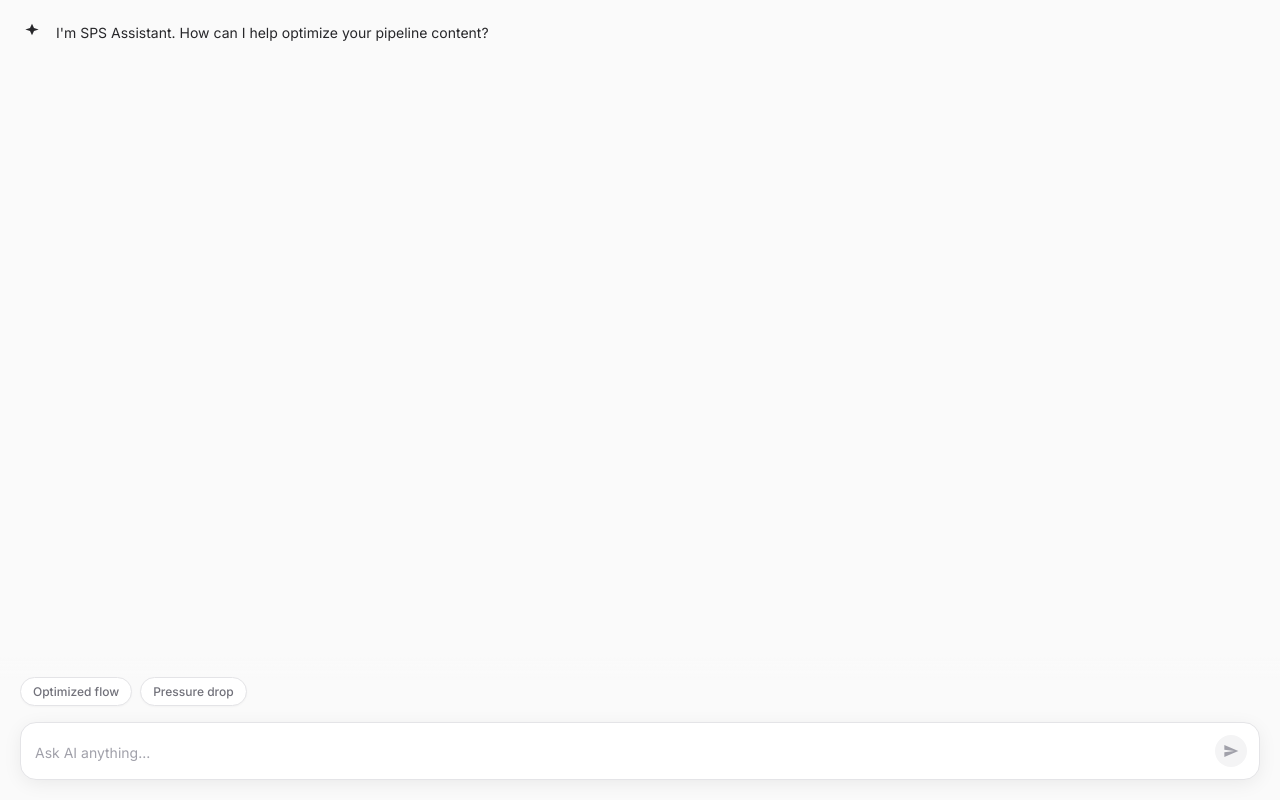
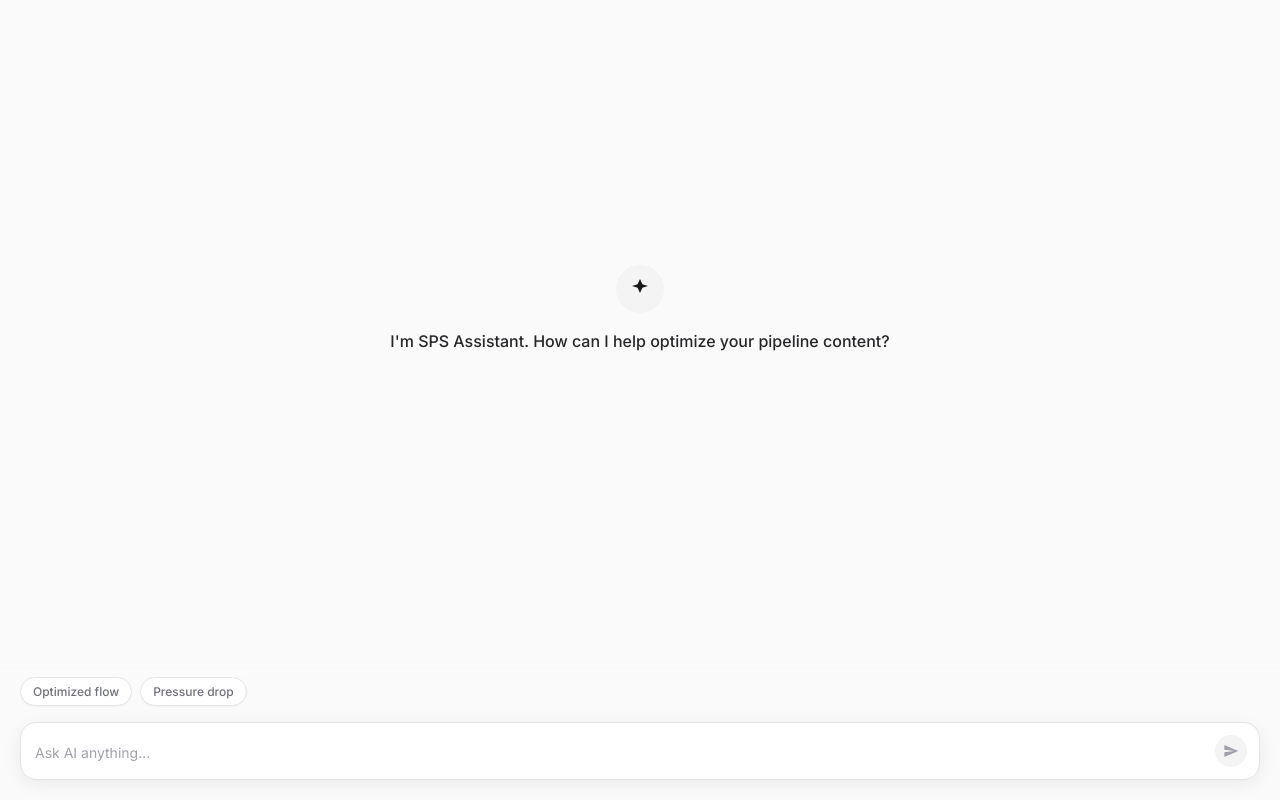
Before and after one commit to epicmaxo/sps-ai-, a FastAPI app: page /chat-ui in a window 1280 px wide. Run offline with FastAPI, Linux system fonts and the light colour scheme.

Commit message:
style: Center welcome message initially

```diff
--- a/templates/chat_iframe.html
+++ b/templates/chat_iframe.html
@@ -66,6 +66,12 @@
             display: flex;
             flex-direction: column;
             gap: 24px;
+            transition: justify-content 0.3s;
+        }
+
+        /* Initial Centered State */
+        #chat-container.centered {
+            justify-content: center;
         }
 
         #chat-container::-webkit-scrollbar {
@@ -116,6 +122,35 @@
             line-height: 1.6;
             color: var(--text-main);
             max-width: 95%;
+        }
+
+        /* Welcome Hero Style */
+        .message-row.welcome {
+            flex-direction: column;
+            align-items: center;
+            text-align: center;
+            gap: 16px;
+            margin-bottom: 40px;
+            /* Visual balance */
+        }
+
+        .message-row.welcome .avatar {
+            width: 48px;
+            height: 48px;
+            background: #f4f4f5;
+            border-radius: 50%;
+            color: #18181b;
+        }
+
+        .message-row.welcome .avatar svg {
+            width: 24px;
+            height: 24px;
+        }
+
+        .message-row.welcome .message-content {
+            font-size: 16px;
+            font-weight: 500;
+            color: var(--text-main);
         }
 
         /* User Bubble: High Contrast Black */
@@ -298,9 +333,9 @@
 
 <body>
 
-    <div id="chat-container">
-        <!-- AI Greeting -->
-        <div class="message-row ai">
+    <div id="chat-container" class="centered">
+        <!-- AI Greeting Hero -->
+        <div id="welcome-msg" class="message-row welcome">
             <div class="avatar">
                 <!-- Sparkle -->
                 <svg viewBox="0 0 24 24" fill="none" xmlns="http://www.w3.org/2000/svg">
@@ -334,6 +369,7 @@
 
     <script>
         const chatContainer = document.getElementById('chat-container');
+        const welcomeMsg = document.getElementById('welcome-msg');
         const input = document.getElementById('message-input');
         const sendBtn = document.getElementById('send-btn');
         const suggestions = document.getElementById('suggestions');
@@ -368,11 +404,16 @@
             const text = input.value.trim();
             if (!text) return;
 
-            // UI Optimistic Updates
+            // UI Transitions
+            if (chatContainer.classList.contains('centered')) {
+                chatContainer.classList.remove('centered');
+                if (welcomeMsg) welcomeMsg.style.display = 'none'; // Hide hero, start fresh chat
+            }
+            suggestions.style.display = 'none';
+
             input.value = '';
             input.style.height = 'auto';
             sendBtn.classList.remove('active');
-            suggestions.style.display = 'none'; // Hide suggestions after first message
             input.focus();
 
             appendMessage('user', text);
```
